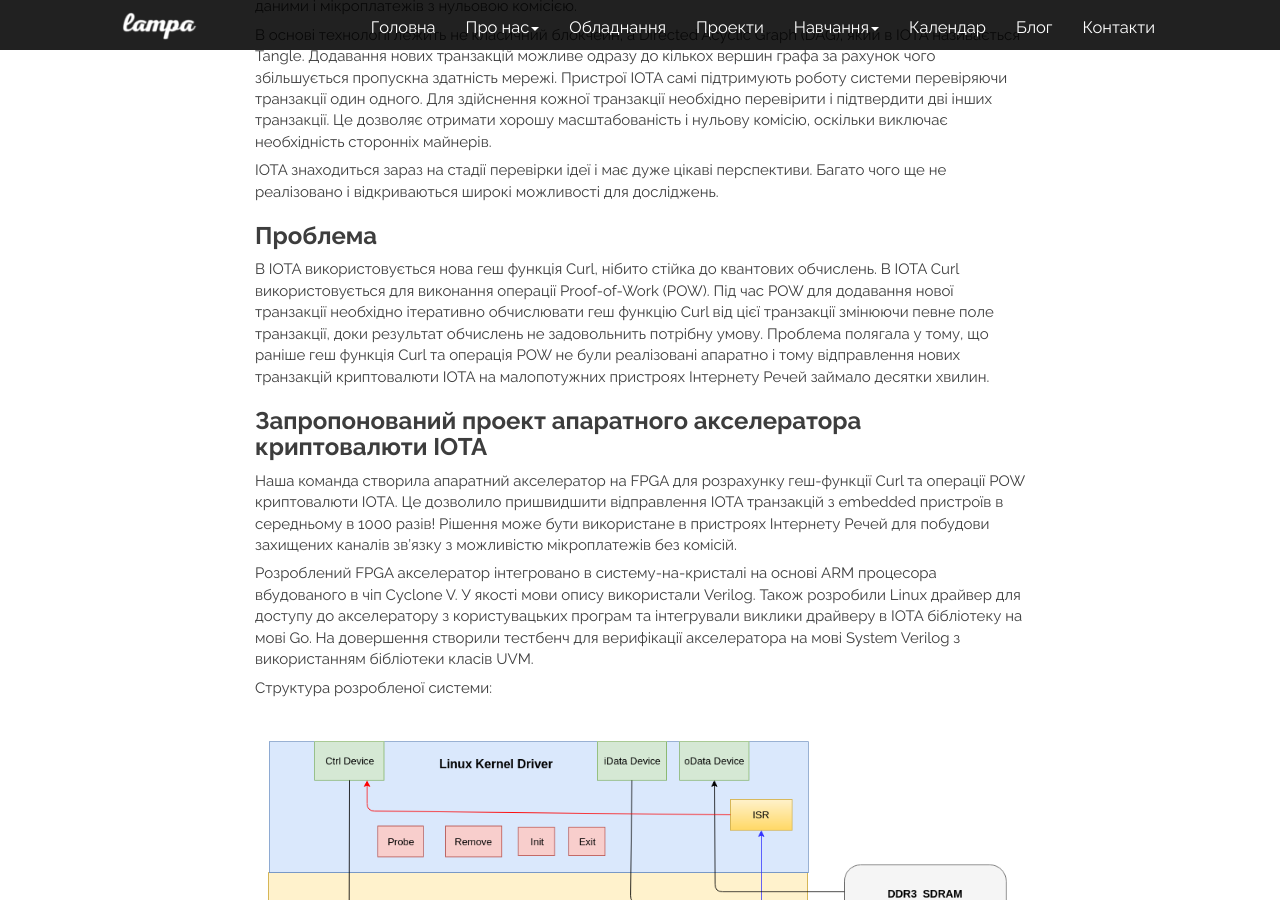
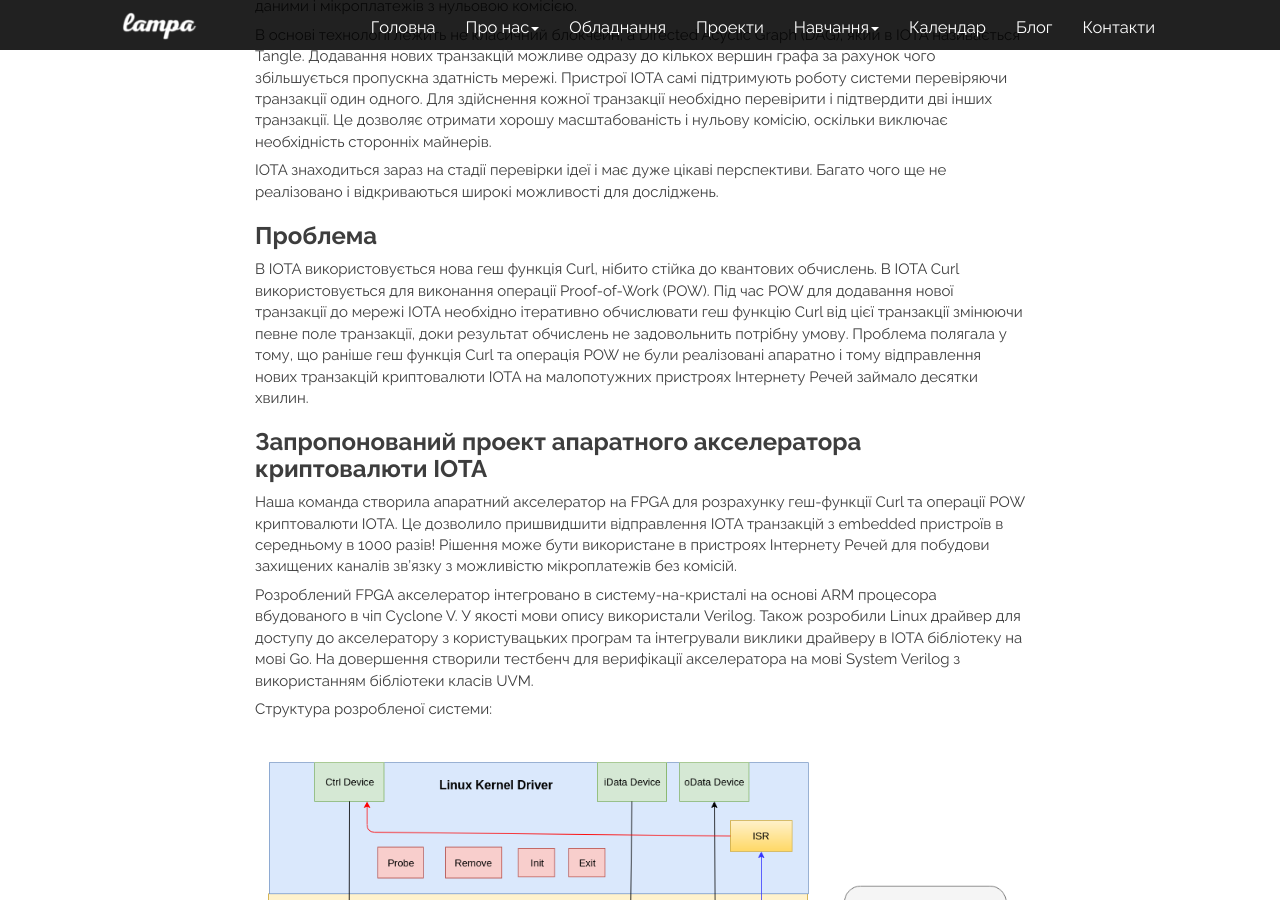
Before and after one commit to LampaLab/lampalab.github.io, a Jekyll site: the page built from _posts/projects/2018-12-30-iota-hardware-accelerator.md, in a window 1280 px wide and 900 px high, scrolled down 1065 px. Built offline with Jekyll 4.4.1, drawn with Linux system fonts in a browser that asks for light colours; nearby versions of some CDN libraries; library files that are not in the unit come from our copies.

Commit message:
Minor modifications

```diff
--- a/_posts/projects/2018-12-30-iota-hardware-accelerator.md
+++ b/_posts/projects/2018-12-30-iota-hardware-accelerator.md
@@ -21,7 +21,7 @@
 
 ### Проблема
 
-В IOTA використовується нова геш функція Curl, нібито стійка до квантових обчислень. В IOTA Curl використовується для виконання операції Proof-of-Work (POW). Під час POW для додавання нової транзакції необхідно ітеративно обчислювати геш функцію Curl від цієї транзакції змінюючи певне поле транзакції, доки результат обчислень не задовольнить потрібну умову. Проблема полягала у тому, що раніше геш функція Curl та операція POW не були реалізовані апаратно і тому відправлення нових транзакцій криптовалюти IOTA на малопотужних пристроях Інтернету Речей займало десятки хвилин.
+В IOTA використовується нова геш функція Curl, нібито стійка до квантових обчислень. В IOTA Curl використовується для виконання операції Proof-of-Work (POW). Під час POW для додавання нової транзакції до мережі IOTA необхідно ітеративно обчислювати геш функцію Curl від цієї транзакції змінюючи певне поле транзакції, доки результат обчислень не задовольнить потрібну умову. Проблема полягала у тому, що раніше геш функція Curl та операція POW не були реалізовані апаратно і тому відправлення нових транзакцій криптовалюти IOTA на малопотужних пристроях Інтернету Речей займало десятки хвилин.
 
 ### Запропонований проект апаратного акселератора криптовалюти IOTA
 
```
